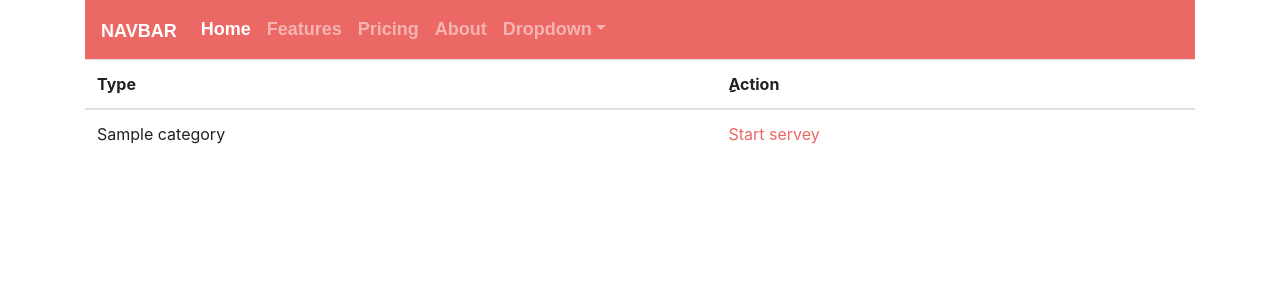
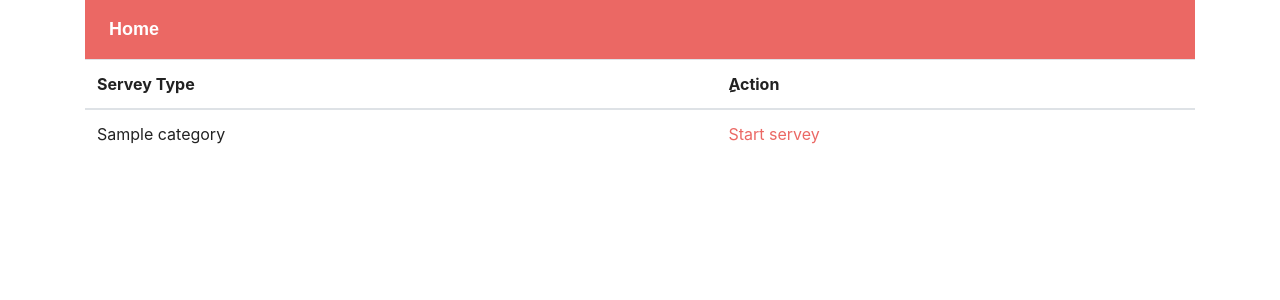
Before and after one commit to karimsamir/symtask.test, a Symfony app: template templates/survey/index.html.twig in a window 1280 px wide. Shown: the top 300 px of the page. Run offline with Twig, Linux system fonts and the light colour scheme; the template is opened without the code that fills it: most values are stand-ins (such as "Sample title", 1, 10 or a date in 2020); some libraries are stand-ins or nearby versions; some web fonts are replaced.

Commit message:
remove unneeded nav items

```diff
--- a/templates/nav.html.twig
+++ b/templates/nav.html.twig
@@ -1,5 +1,5 @@
 <nav class="navbar navbar-expand-lg navbar-dark bg-primary">
-  <a class="navbar-brand" href="#">Navbar</a>
+
   <button class="navbar-toggler" type="button" data-toggle="collapse" data-target="#navbarColor01" aria-controls="navbarColor01" aria-expanded="false" aria-label="Toggle navigation">
     <span class="navbar-toggler-icon"></span>
   </button>
@@ -7,9 +7,9 @@
   <div class="collapse navbar-collapse" id="navbarColor01">
     <ul class="navbar-nav mr-auto">
       <li class="nav-item active">
-        <a class="nav-link" href="{{ path("category_index") }}">Home <span class="sr-only">(current)</span></a>
+        <a class="nav-link" href="{{ path("homepage") }}">Home <span class="sr-only">(current)</span></a>
       </li>
-      <li class="nav-item">
+      {# <li class="nav-item">
         <a class="nav-link" href="#">Features</a>
       </li>
       <li class="nav-item">
@@ -17,8 +17,8 @@
       </li>
       <li class="nav-item">
         <a class="nav-link" href="#">About</a>
-      </li>
-      <li class="nav-item dropdown">
+      </li> #}
+      {# <li class="nav-item dropdown">
         <a class="nav-link dropdown-toggle" data-toggle="dropdown" href="#" role="button" aria-haspopup="true" aria-expanded="false">Dropdown</a>
         <div class="dropdown-menu">
           <a class="dropdown-item" href="#">Action</a>
@@ -27,7 +27,7 @@
           <div class="dropdown-divider"></div>
           <a class="dropdown-item" href="#">Separated link</a>
         </div>
-      </li>
+      </li> #}
     </ul>
 
   </div>
--- a/templates/survey/index.html.twig
+++ b/templates/survey/index.html.twig
@@ -7,7 +7,7 @@
 
   <thead>
     <tr>
-      <th scope="col">Type</th>
+      <th scope="col">Servey Type</th>
       <th scope="col">ِِAction</th>
     </tr>
   </thead>
```
